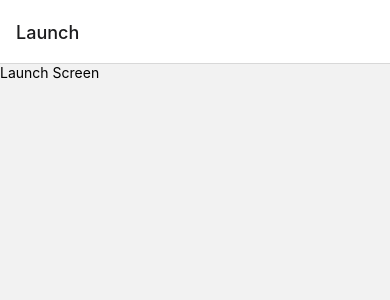
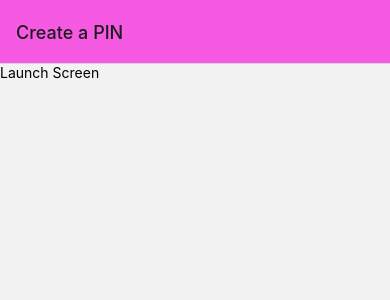
Before and after one commit to avinashlng1080/Altura, a React Native app: screen / in a window 390 px wide. Shown: the top 300 px of the page. Built offline with nearby package versions, Linux system fonts and the light colour scheme.

Commit message:
chore: include Setting screen and Stack

```diff
--- a/app/navigation/index.tsx
+++ b/app/navigation/index.tsx
@@ -3,6 +3,7 @@ import {NavigationContainer} from '@react-navigation/native';
 import {createNativeStackNavigator} from '@react-navigation/native-stack';
 import * as React from 'react';
 
+import {ALTURA_PURPLE} from '../constants/colors';
 import Home from '../screens/home';
 import Launch from '../screens/launch';
 import Settings from '../screens/settings';
@@ -13,7 +14,7 @@ const HomeRoute = () => {
   return (
     <Tab.Navigator>
       <Tab.Screen name="Home" component={Home} />
-      <Tab.Screen name="Home" component={Settings} />
+      <Tab.Screen name="Settings" component={Settings} />
     </Tab.Navigator>
   );
 };
@@ -30,7 +31,16 @@ export const Routes = () => {
         {isUserSignedIn ? (
           <Stack.Screen name="Home" component={HomeRoute} />
         ) : (
-          <Stack.Screen name="Launch" component={Launch} />
+          <Stack.Screen
+            name="Launch"
+            component={Launch}
+            options={{
+              title: 'Create a PIN',
+              headerStyle: {
+                backgroundColor: ALTURA_PURPLE,
+              },
+            }}
+          />
         )}
       </Stack.Navigator>
     </NavigationContainer>
```
